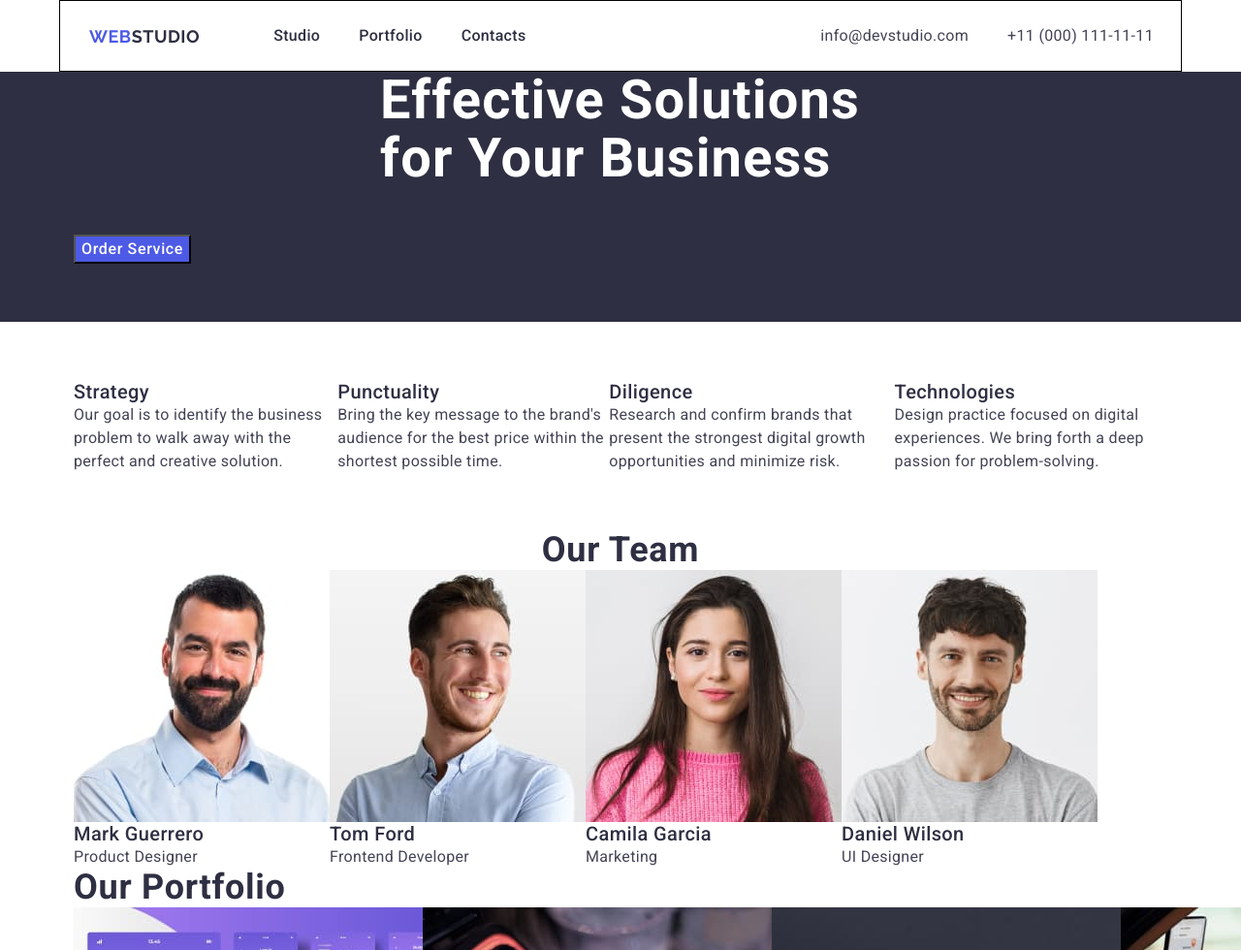
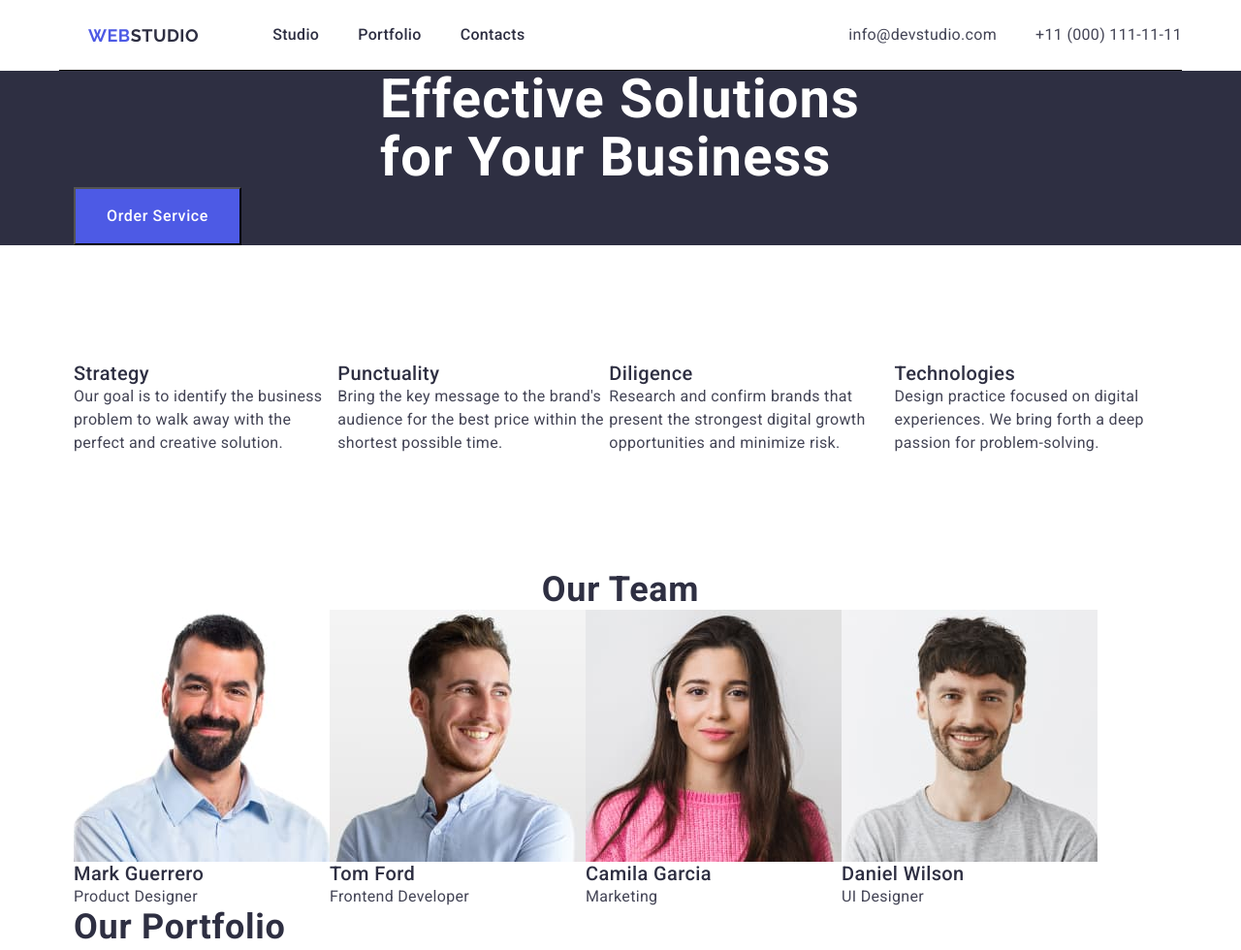
Before and after one commit to AlinkaMalinkA05/goit-markup-hw-03, a plain HTML site: page index.html in a window 1280 px wide. Shown: the top 980 px of the page at 97% size. Drawn offline with nearby package versions, Linux system fonts and the light colour scheme.

Commit message:
chanded button

```diff
--- a/css/styles.css
+++ b/css/styles.css
@@ -52,7 +52,7 @@ img {
 
 /*============Header=========*/
 .page-header {
-  border: 1px solid #000;
+  border-bottom: 1px solid #000;
 }
 
 .main-footer {
@@ -78,7 +78,7 @@ img {
   line-height: 1.17; /* 116.667% */
   letter-spacing: 0.03em;
   text-transform: uppercase;
-  padding-top: 25.5px;
+  padding-top: 26px;
 }
 
 .logo-header {
@@ -90,7 +90,6 @@ img {
 }
 .order-main-nav {
   display: flex;
-  width: 1128px;
   justify-content: space-between;
   align-items: center;
 }
@@ -137,7 +136,7 @@ img {
 /*============SOLUTIONS SECTION=========*/
 .solutions-section {
   background: #2e2f42;
-  padding-bottom: 60px;
+  padding: 188px, 0;
 }
 .main-title {
   width: 496px;
@@ -149,7 +148,6 @@ img {
   letter-spacing: 0.02em;
   margin-left: auto;
   margin-right: auto;
-  margin-bottom: 48px;
 }
 .order-btn {
   color: #ffffff;
@@ -159,7 +157,14 @@ img {
   font-weight: 500;
   line-height: 1.5; /* 150% */
   letter-spacing: 0.04em;
+  padding-top: 16px;
+  padding-right: 32px;
+  padding-bottom: 16px;
+  padding-left: 32px;
+  margin-left: auto;
+  margin-right: auto;
 }
+
 .order-btn:hover,
 .order-btn:focus {
   background: #404bbf;
@@ -169,7 +174,7 @@ img {
 /*============ PRINCIPLES SECTION=========*/
 .text-info {
   background-color: #ffffff;
-  padding-top: 60px;
+  padding-top: 120px;
 }
 .menu-info {
   display: flex;
@@ -222,7 +227,7 @@ img {
 .menu-info-app {
   background-color: #ffffff;
   display: flex;
-  width: 1128px;
+  margin-top: 120px;
 }
 .menu-info-app-title {
   color: #2e2f42;
```
